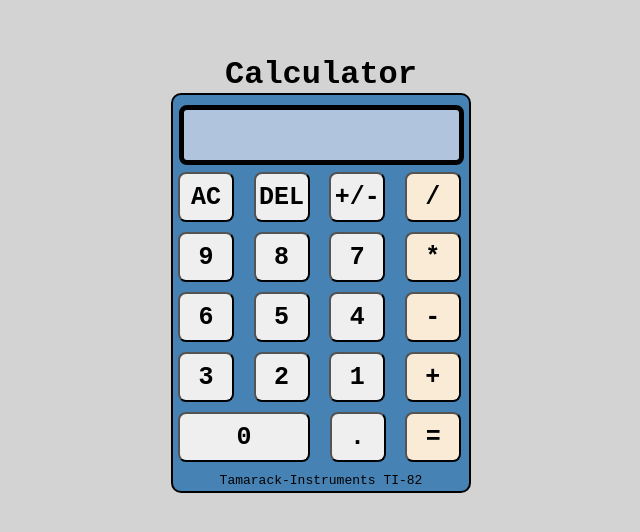
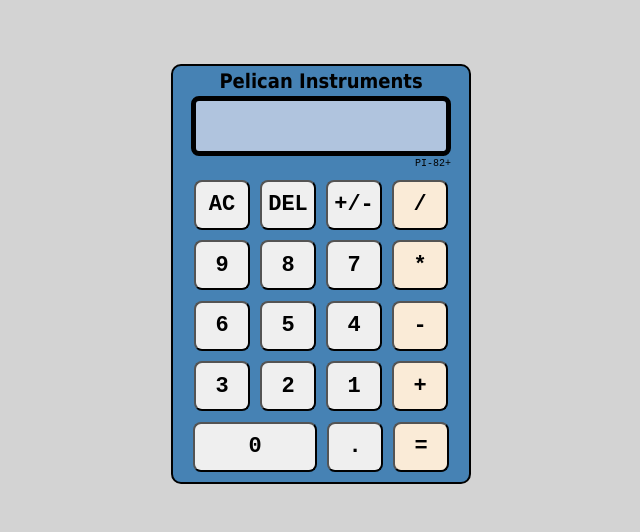
Before and after one commit to sschulte24110/calculator-project, a plain HTML site: page index.html in a window 1280 px wide. Shown: the part 126-658 px from the top of the page, without its empty margins (319-959 px from the left). Drawn offline with Linux system fonts and the light colour scheme.

Commit message:
Changes to the style of the buttons and layout.

```diff
--- a/index.html
+++ b/index.html
@@ -7,11 +7,11 @@
     <title>Document</title>
 </head>
 <body>
-    <h1 class="title">Calculator</h1>
+    <!-- <h1 class="title">Calculator</h1> -->
         <div id="container">
-
+            <p class="brand">Pelican Instruments</p>
             <p class="display"></p>
-
+            <p class="model">PI-82+</p>
             <div class="buttons">
                 <button class="clear">AC</button>
                 <button class="delete">DEL</button>
@@ -33,7 +33,8 @@
                 <button class="point">.</button>
                 <button id="operator" class="equals">=</button>
             </div>
-            <p class="model">Tamarack-Instruments TI-82</p>
+
+
         </div>
     <script src="script.js"></script>
 </body>
--- a/style.css
+++ b/style.css
@@ -18,7 +18,7 @@ body {
 
 #container {
     width: 300px;
-    height: 400px;
+    height: 420px;
     background-color: steelblue;
     border: 2px solid black;
     border-radius: 10px;
@@ -29,21 +29,28 @@ body {
 
 .display {
     background-color: lightsteelblue;
-    width: 285px;
+    width: 260px;
     height: 60px;
     padding: 5px;
-    margin-top: 10px;
     border: 5px solid black;
     border-radius: 8px;
     text-align: right;
+}
 
+.buttons {
+    display: flex;
+    flex-wrap: wrap;
+    justify-content: center;
+    align-items: center;
+    margin-bottom: 5px;
 }
+
 button {
     width: 56px;
     height: 50px;
     margin: 5px;
     font-family: 'Courier New', Courier, monospace;
-    font-size: 25px;
+    font-size: 22px;
     font-optical-sizing: auto;
     font-weight: 100;
     font-style: normal;
@@ -56,11 +63,22 @@ button {
 }
 
 .n0 {
-    width: 132px;
+    width: 124px;
 }
 
 .model {
+    width: 260px;
     text-align: right;
+    font-size: 10px;
     font-family: monospace;
+    margin-bottom: 3px;
+}
+
+.brand {
+    width: 280px;
+    text-align: center;
+    font-family: tahoma;
     margin-top: 3px;
+    font-weight: bold;
+    font-size: 20px;
 }
```
